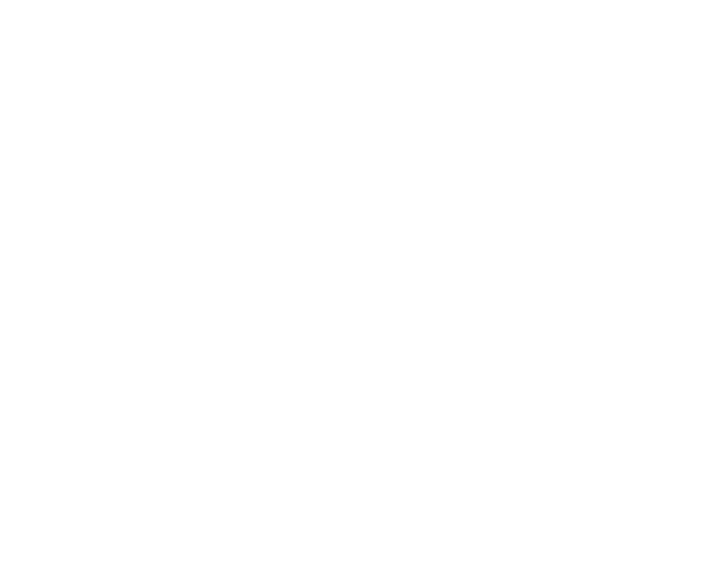
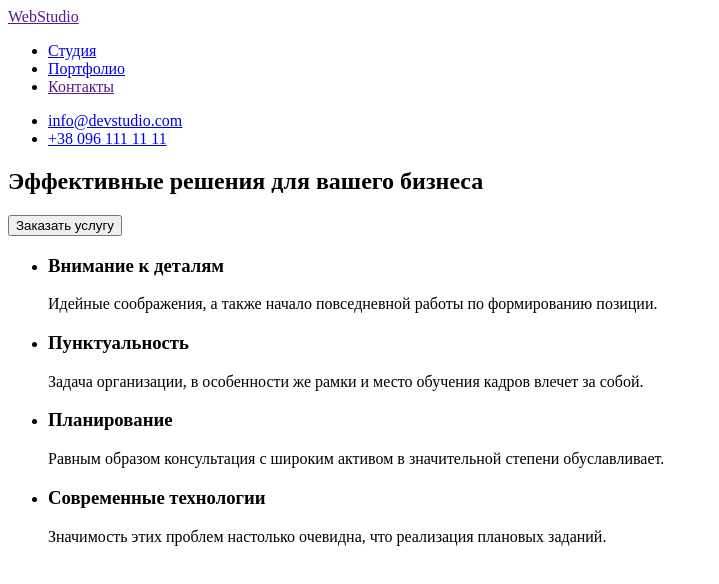
Before and after one commit to LeMonidZze/goit-markup-hw-01, a plain HTML site: page index.html in a window 1280 px wide. Shown: the whole page, without its empty margins (0-719 px from the left). Drawn offline with Linux system fonts and the light colour scheme.

Commit message:
Вибір номеру заголовка
Семантично обираю 3 порядок

```diff
--- a/index.html
+++ b/index.html
@@ -1,13 +1,63 @@
 <!DOCTYPE html>
-<html lang="en">
+<html lang="ru">
 <head>
     <meta charset="UTF-8">
     <meta http-equiv="X-UA-Compatible" content="IE=edge">
     <meta name="viewport" content="width=device-width, initial-scale=1.0">
+    <title>Document</title>
+    <link rel="stylesheets" href="./css/styles.css"
 
-    <title>homework</title>
 </head>
 <body>
+     <!--navigation-->
+    <nav>
+ <!--Шапка-->
+<header>
+    <section><a href="">WebStudio</a></section>
+    <ul>
+        <li><a href=" ">Студия</a></li>
+        <li><a href=" ">Портфолио</a></li>
+        <li><a href="">Контакты</a></li>
+    </ul>
+    <ul>
+        <li><a href="mailto:info@devstudio.com">info@devstudio.com</a></li>
+        <li><a href="tel:+38 096 111 11 11">+38 096 111 11 11</a></li>
+    </ul>
+</header>
+    </nav>
 
+<!--main-->
+
+<!--Hero-->
+<div>
+<section>
+    <h1>Эффективные решения для вашего бизнеса</h1>
+    <button>
+        Заказать услугу
+    </button>
+</section>
+</div>
+
+<!--Чем мы занимаемся-->
+<section>
+    <ul>
+        <li><h3>Внимание к деталям</h3>
+        <p>Идейные соображения, а также начало повседневной работы по формированию позиции.</p></li>
+        <li><h3>Пунктуальность</h3>
+        <p>Задача организации, в особенности же рамки и место обучения кадров влечет за собой.</p></li>
+        <li><h3>Планирование</h3>
+        <p>Равным образом консультация с широким активом в значительной степени обуславливает.</p></li>
+        <li><h3>Современные технологии</h3>
+        <p>Значимость этих проблем настолько очевидна, что реализация плановых заданий.</p></li>
+    </ul>
+</section>
+
+<!--footer-->
+<nav>
+    <!--підвал-->
+    <footer>
+
+    </footer>
+</nav>
 </body>
 </html>
```
